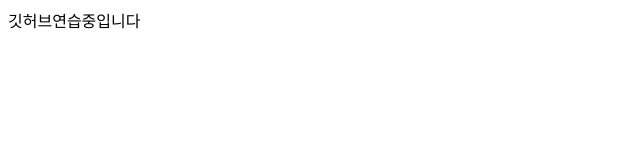
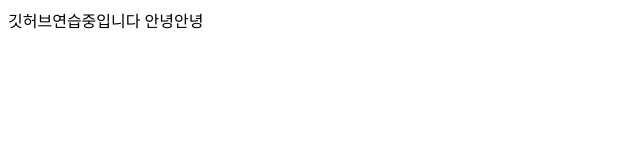
Before and after one commit to sohee0320/sohee0320.github.io, a plain HTML site: page index.html in a window 1280 px wide. Shown: the full height of the page, 0-640 px from the left. Drawn offline with Linux system fonts and the light colour scheme.

Commit message:
Update index.html

```diff
--- a/index.html
+++ b/index.html
@@ -2,5 +2,7 @@
     <head></head>
     <body>
         깃허브연습중입니다
+        안녕안녕
+
     </body>
 </html>
```
